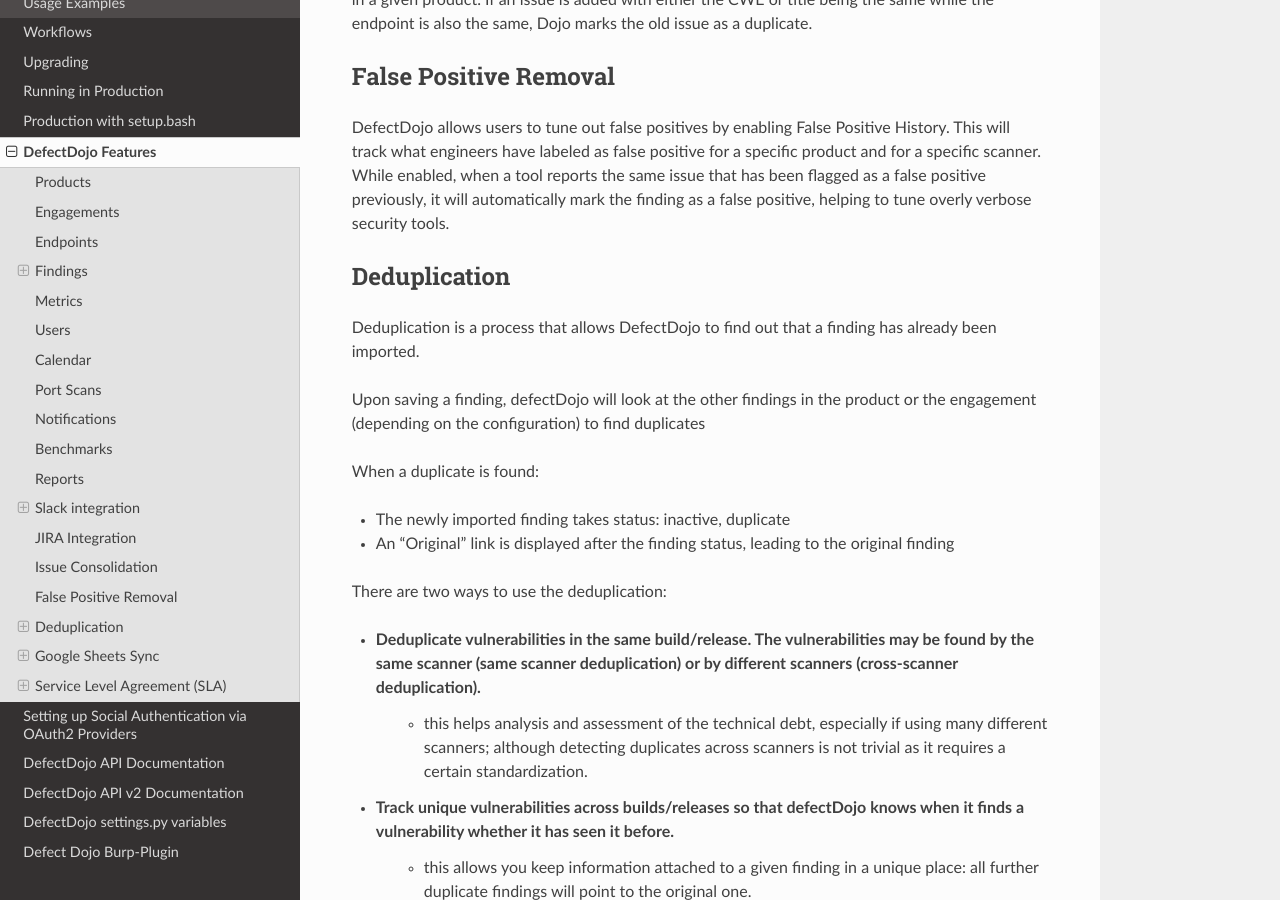
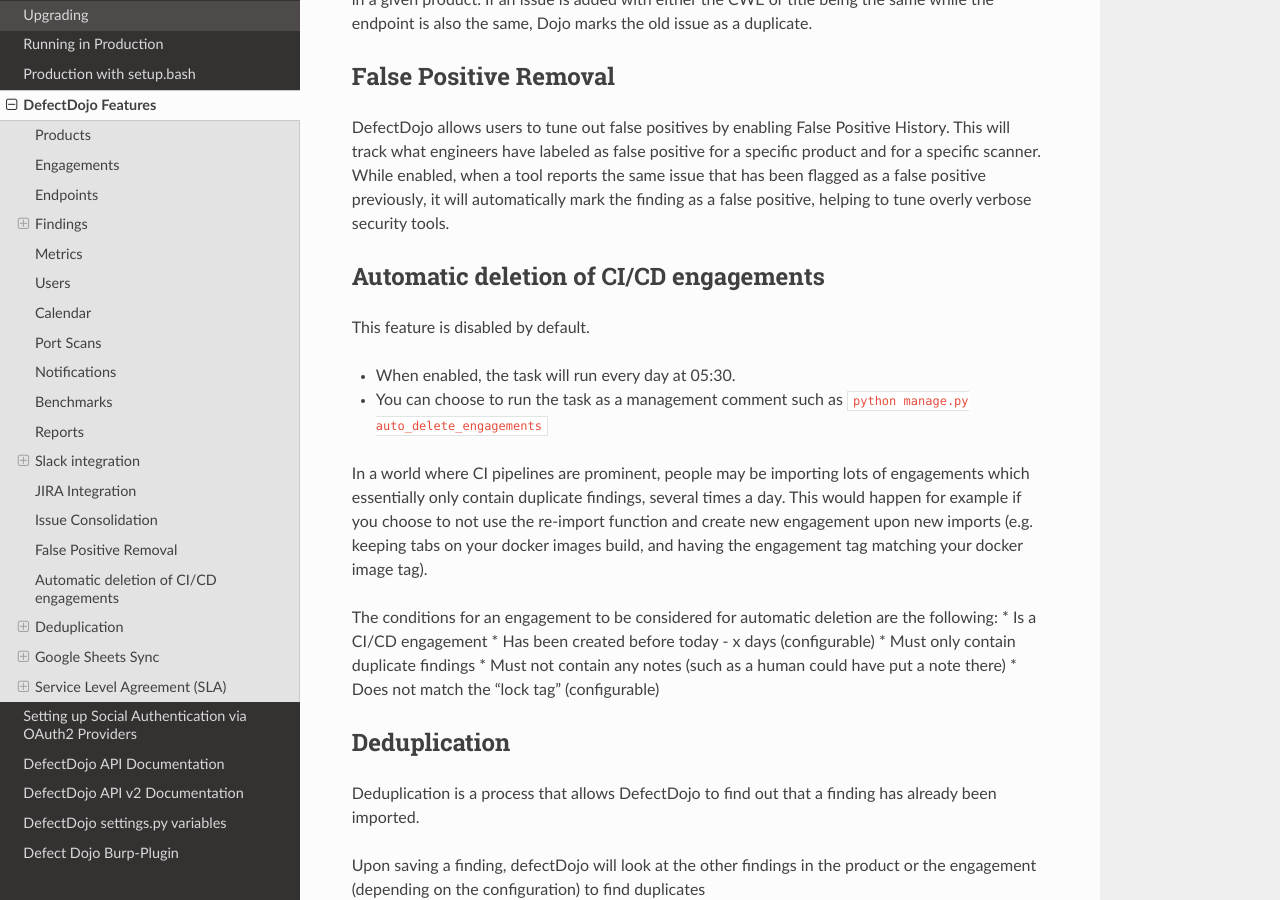
Before and after one commit to DefectDojo/Documentation, a Sphinx documentation site: the page built from docs/features.rst, in a window 1280 px wide and 900 px high, scrolled down 28893 px. Built offline with Sphinx 7.4.7 and the Read the Docs theme 2.0.0, drawn with Linux system fonts in a browser that asks for light colours.

Commit message:
add cicd engagements autodeletion doc
Signed-off-by: Fred Blaise <fred.blaise@protonmail.com>

```diff
--- a/docs/features.rst
+++ b/docs/features.rst
@@ -839,6 +839,23 @@
 
 DefectDojo allows users to tune out false positives by enabling False Positive History. This will track what engineers have labeled as false positive for a specific product and for a specific scanner. While enabled, when a tool reports the same issue that has been flagged as a false positive previously, it will automatically mark the finding as a false positive, helping to tune overly verbose security tools.
 
+Automatic deletion of CI/CD engagements
+---------------------------------------
+This feature is disabled by default.
+
+- When enabled, the task will run every day at 05:30.
+- You can choose to run the task as a management comment such as ``python manage.py auto_delete_engagements``
+
+In a world where CI pipelines are prominent, people may be importing lots of engagements which essentially only contain duplicate findings, several times a day. This would happen for example if you choose to not use the re-import function and create new engagement upon new imports (e.g. keeping tabs on your docker images build, and having the engagement tag matching your docker image tag).
+
+The conditions for an engagement to be considered for automatic deletion are the following:
+* Is a CI/CD engagement
+* Has been created before today - x days (configurable)
+* Must only contain duplicate findings
+* Must not contain any notes (such as a human could have put a note there)
+* Does not match the "lock tag" (configurable)
+
+
 Deduplication
 -------------
 
```
